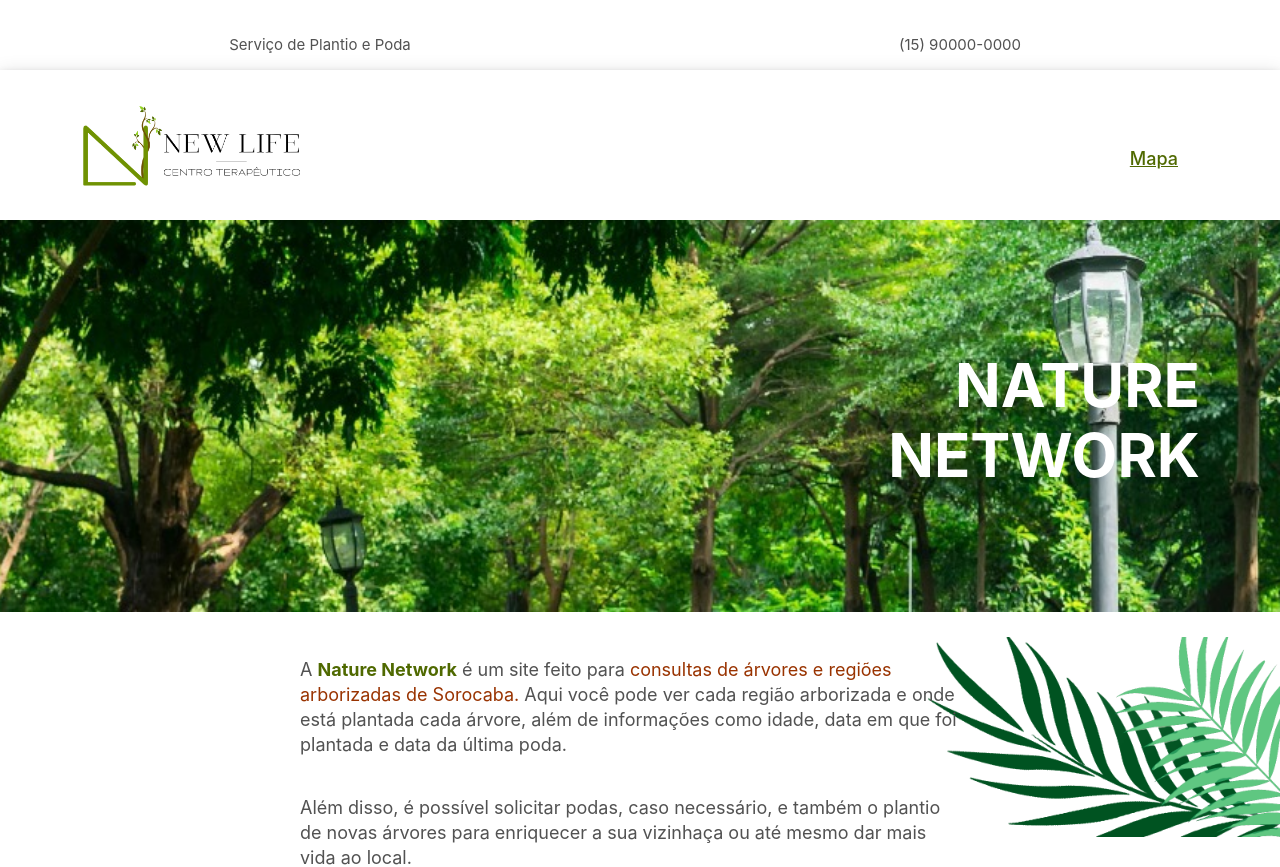
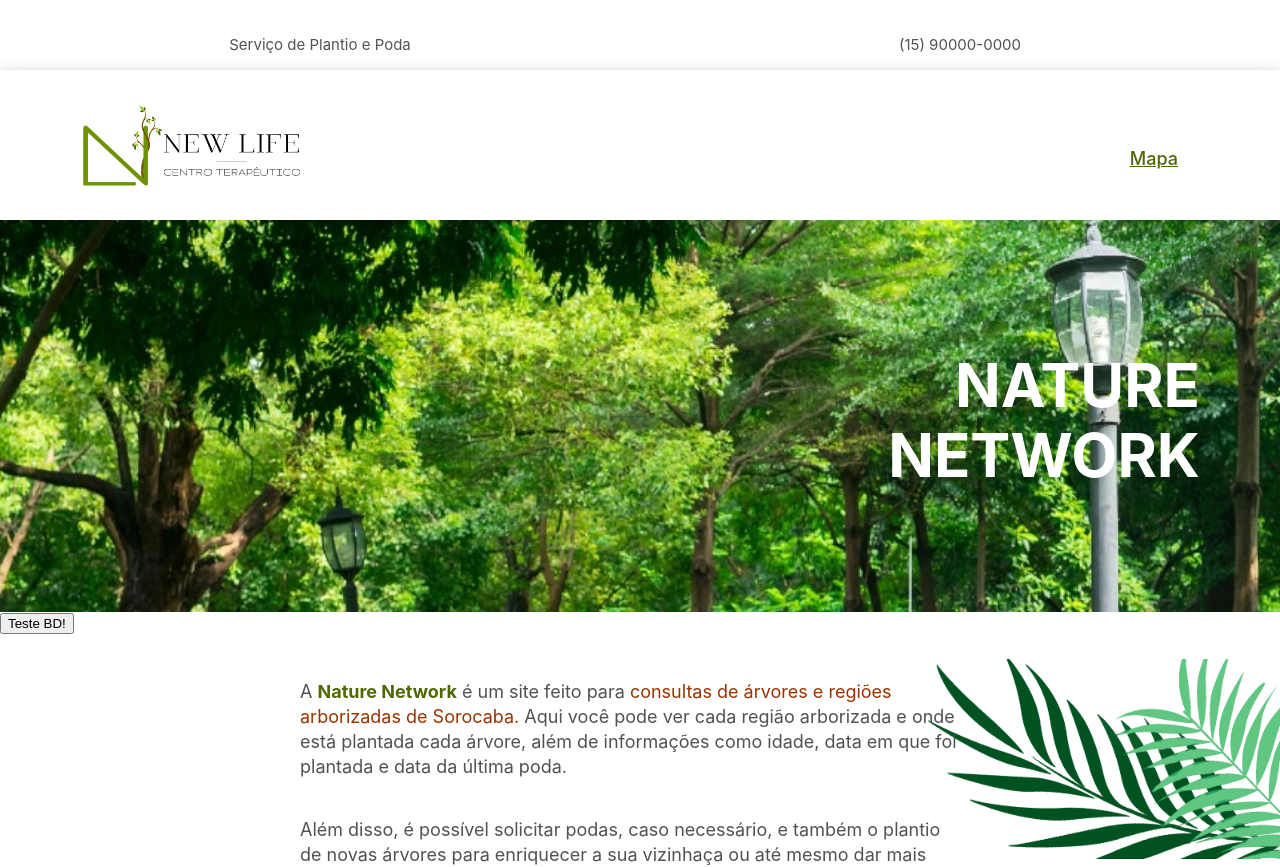
Before and after one commit to YuHanCao/PDS, a React (Create React App) app in the folder front-end/: page / in a window 1280 px wide. Shown: the top 867 px of the page. Built offline with nearby package versions, Linux system fonts and the light colour scheme.

Commit message:
Código Base comunicação Back

```diff
--- a/front-end/package.json
+++ b/front-end/package.json
@@ -7,6 +7,7 @@
     "@testing-library/jest-dom": "^5.16.2",
     "@testing-library/react": "^12.1.3",
     "@testing-library/user-event": "^13.5.0",
+    "axios": "^0.26.1",
     "google-map-react": "^2.1.10",
     "react": "^17.0.2",
     "react-dom": "^17.0.2",
--- a/front-end/src/pages/Home.js
+++ b/front-end/src/pages/Home.js
@@ -1,8 +1,19 @@
 import styles from './Home.module.css'
+
+import Axios from "axios"
+
+function testBD(){
+    Axios.get('http://localhost:3030/pins').then((res)=>{
+        window.alert(JSON.stringify(res));
+    });
+}
 
 function Home() {
     return (
         <>
+        <button onClick={testBD}>
+            Teste BD!
+        </button>
             <section className={styles.explicativo}>
         <div className={styles.texto}>
             <div>
```
Also changed, not shown: front-end/src/server.js (added).
